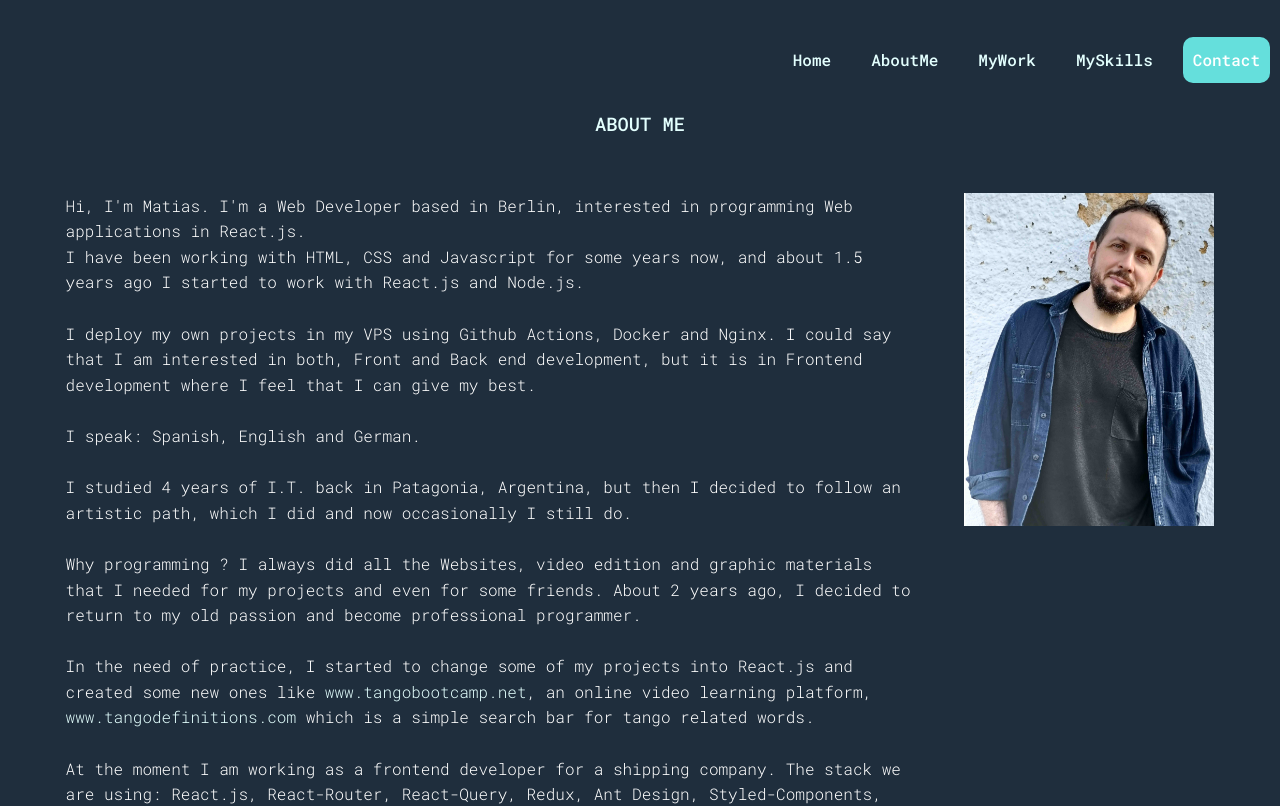
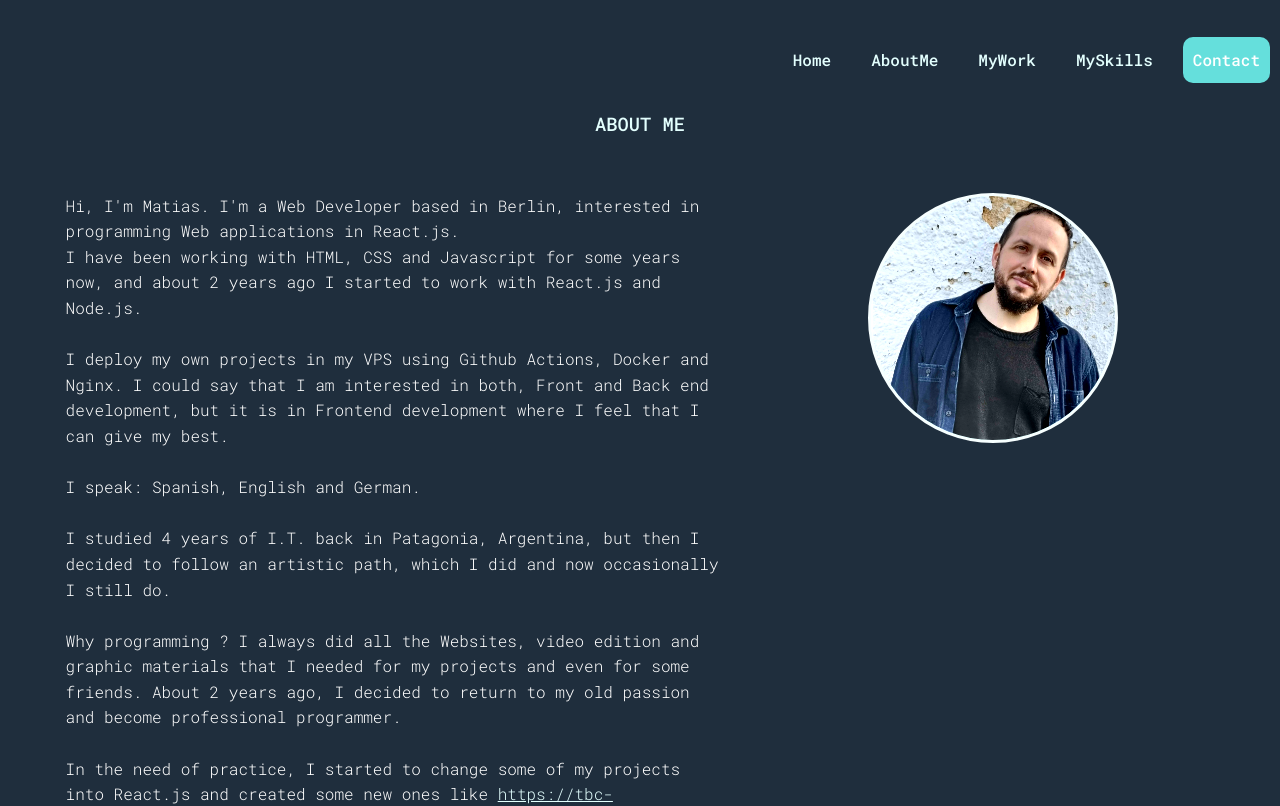
Before and after one commit to matiasfacio/matiasfacio-dev, a React (Create React App) app: page /aboutme in a window 1280 px wide. Shown: the top 806 px of the page. Built offline with nearby package versions, Linux system fonts and the light colour scheme.

Commit message:
layout in myskills and mywork

```diff
--- a/src/components/pages/Aboutme.js
+++ b/src/components/pages/Aboutme.js
@@ -7,12 +7,12 @@ const Aboutme = () => {
   return (
     <>
       <AboutMeContainer>
-        <div>
+        <AboutMeText>
           <p>
             Hi, I'm Matias. I'm a Web Developer based in Berlin, interested in
             programming Web applications in React.js. <br />I have been working
-            with HTML, CSS and Javascript for some years now, and about 1.5
-            years ago I started to work with React.js and Node.js. <br />
+            with HTML, CSS and Javascript for some years now, and about 2 years
+            ago I started to work with React.js and Node.js. <br />
             <br />I deploy my own projects in my VPS using Github Actions,
             Docker and Nginx. I could say that I am interested in both, Front
             and Back end development, but it is in Frontend development where I
@@ -29,36 +29,43 @@ const Aboutme = () => {
             <br />
             In the need of practice, I started to change some of my projects
             into React.js and created some new ones like{" "}
-            <a href="https://www.tangobootcamp.net">www.tangobootcamp.net</a>,
-            an online video learning platform,{" "}
+            <a href="https://tbc-next.netlify.app">
+              https://tbc-next.netlify.app
+            </a>
+            , an online video learning platform, and{" "}
             <a href="https://www.tangodefinitions.com">
               www.tangodefinitions.com
             </a>{" "}
             which is a simple search bar for tango related words. <br />
             <br />
-            At the moment I am working as a frontend developer for a shipping
-            company. The stack we are using: React.js, React-Router,
+            At the moment, I am working as a frontend developer for a shipping
+            company. The stack we are using consists of: React.js, React-Router,
             React-Query, Redux, Ant Design, Styled-Components, Gitlab and Slack.
             <br />
+            I'm also doing some projects for other clients and for my self, both
+            in React.js and Next.js.
             <br />
-            If you think I could be a good match for what you are looking for
-            contact me and let's talk.
+            <br />
+            If you think that we can work together, contact me and let's talk.
           </p>
-        </div>
-        <Picture>
-          <img
-            src={matiasfacio}
-            alt="matiasfacio"
-            width="250px"
-            height="auto"
-          />
-        </Picture>
+        </AboutMeText>
+        <Picture />
       </AboutMeContainer>
     </>
   );
 };
 
 export default Aboutme;
+
+const AboutMeText = styled.div`
+  max-width: 65ch;
+  a {
+    text-decoration: underline;
+    :hover {
+      border: none;
+    }
+  }
+`;
 
 const AboutMeContainer = styled.div`
   max-width: 1200px;
@@ -77,6 +84,14 @@ const AboutMeContainer = styled.div`
 
 const Picture = styled.div`
   margin: 0 auto;
+  height: 250px;
+  width: 250px;
+  background-image: url(${matiasfacio});
+  background-size: cover;
+  border-radius: 50%;
+  background-position: center top;
+  filter: contrast(120%) brightness(100%);
+  border: 3px var(--main-color-light) solid;
   @media (max-width: 669px) {
     padding-top: 30px;
   }
--- a/src/components/pages/Myskills.js
+++ b/src/components/pages/Myskills.js
@@ -62,17 +62,16 @@ const MySkillsContainer = styled.div`
 const MySkillsContent = styled.div`
   padding: 0px 2em;
   max-width: 1200px;
-  margin: 0 auto;
+  margin: 100px auto;
   display: flex;
   justify-content: space-around;
+  gap: 50px;
   @media (max-width: 740px) {
     flex-direction: column;
     margin-top: 0px;
-    align-items: center;
+    align-items: flex-start;
+    padding: 100px;
   }
 `;
 
-const WorkUnit = styled.div`
-  margin: 0 auto;
-  margin-top: 50px;
-`;
+const WorkUnit = styled.div``;
--- a/src/components/pages/Mywork.js
+++ b/src/components/pages/Mywork.js
@@ -4,10 +4,25 @@ import { Title } from "../elements/Title";
 
 const Mywork = () => {
   return (
+    <>
       <WorksContent>
         <WorkUnit>
           <Title>React.js</Title>
           <ul>
+            <li>
+              <a
+                href="https://tbc-next.netlify.app/"
+                target="_blank"
+                rel="noreferrer"
+              >
+                Tango BootCamp
+              </a>
+              <Details>
+                Next.js / Stripe.js
+                <br />
+                / PlanetScale (MySQL) <br />/ Netlify (new)
+              </Details>
+            </li>
             <li>
               <a
                 href="http://www.tangobootcamp.net/"
@@ -20,20 +35,6 @@ const Mywork = () => {
                 React.js / Node.js / <br />
                 RestAPI / MySQL / Docker /<br />
                 Github Actions / Stripe.js
-            </Details>
-          </li>
-          <li>
-            <a
-              href="https://tbc-next.netlify.app/"
-              target="_blank"
-              rel="noreferrer"
-            >
-              Tango BootCamp
-            </a>
-            <Details>
-              Next.js / Stripe.js
-              <br />
-              / PlanetScale (MySQL) <br />/ Netlify (new)
               </Details>
             </li>
             <li>
@@ -172,26 +173,46 @@ const Mywork = () => {
           </ul>
         </WorkUnit>
       </WorksContent>
+      <Ps>
+        <p>
+          * please, mind that Heroku put the projects to sleep, so some of them
+          are going to load very slowly, but they will be fully interactive
+          after that. Be litle patient!
+        </p>
+      </Ps>
+    </>
   );
 };
 
 export default Mywork;
 
+const Ps = styled.div`
+  margin: 0 auto;
+  max-width: 65ch;
+  padding: 20px;
+  p {
+    font-size: 0.7rem;
+  }
+`;
+
 const WorksContent = styled.div`
-  padding: 0px 2em;
   max-width: 1200px;
   display: flex;
   justify-content: space-between;
   margin: 0 auto;
+  padding: 100px;
+  gap: 50px;
   @media (max-width: 740px) {
+    padding: 100px;
     flex-direction: column;
-    align-items: center;
+    align-items: left;
+    justify-content: flex-start;
   }
 `;
 
 const WorkUnit = styled.div`
-  margin: 0 auto;
-  margin-top: 50px;
+  /* margin: 0 auto; */
+
   a {
     color: var(--main-color);
   }
--- a/src/index.js
+++ b/src/index.js
@@ -97,6 +97,7 @@ s
     border-bottom: 1px;
     padding-bottom: 3px;
     font-family: 'Roboto Mono', monospace;
+    border-bottom: 0.075rem transparent solid;
 
     :hover{
       border-bottom: 0.075rem var(--main-color-light) solid;
```
Lines whose indentation alone changed are shown as unchanged.
